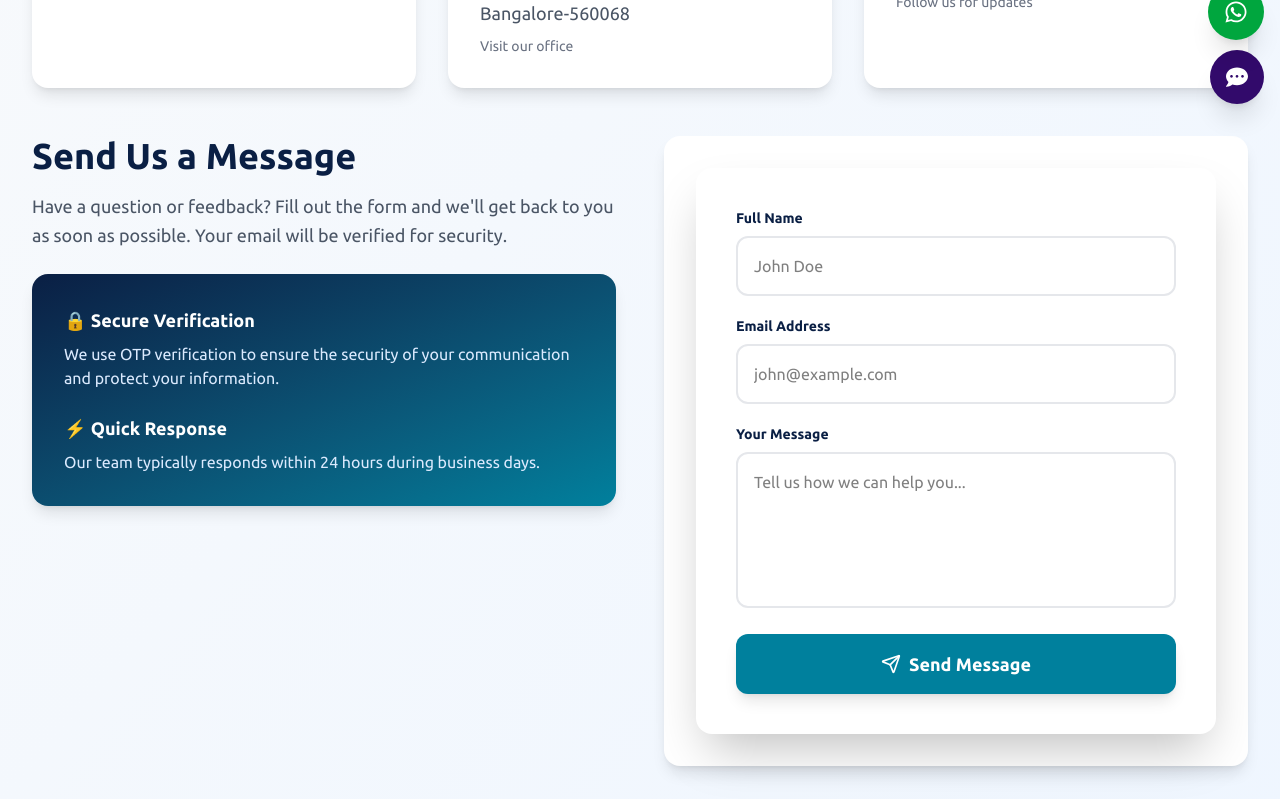
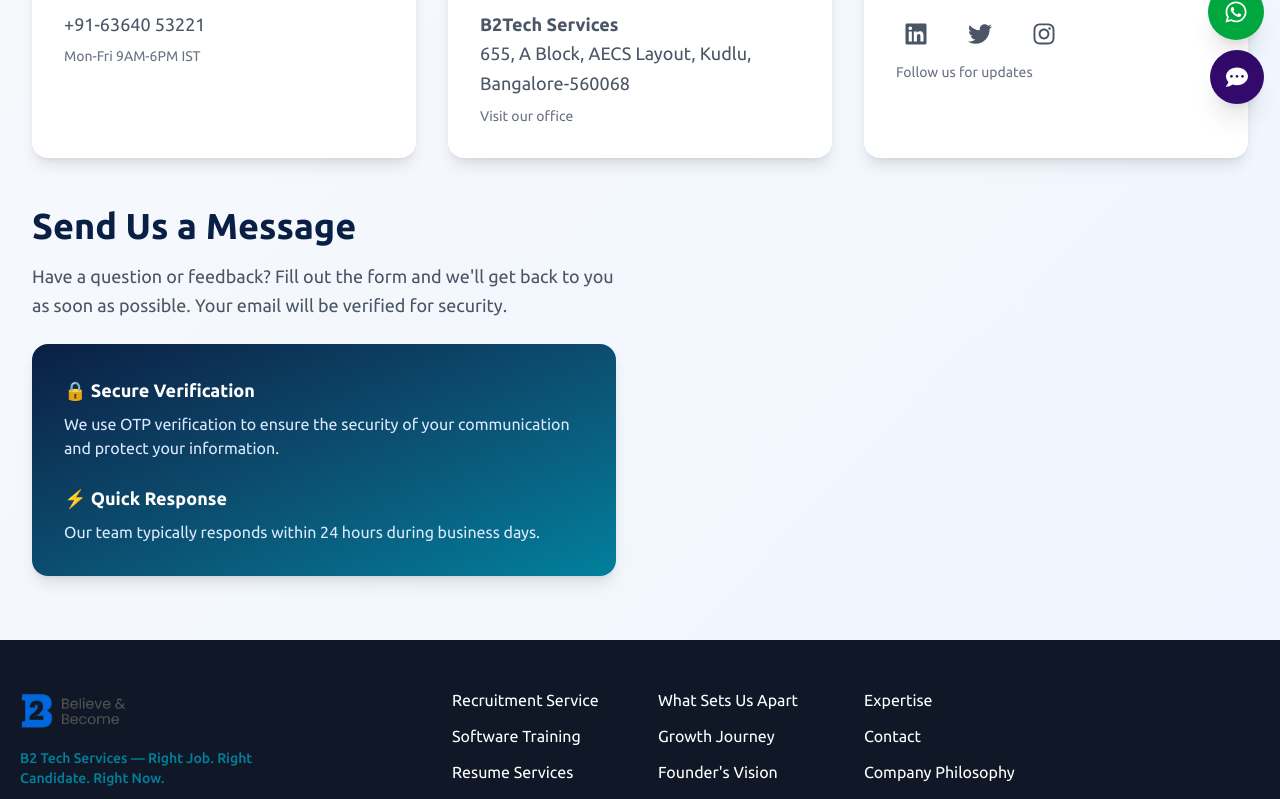
Before and after one commit to CHANDUBIKSHU/check, a React (Vite) app in the folder frontend/: page /contact in a window 1280 px wide. Shown: the part 680-1479 px from the top of the page. Built offline with nearby package versions, Linux system fonts and the light colour scheme; a web font is replaced by a local one.

Commit message:
second commit

```diff
--- a/frontend/src/components/ContactUs.jsx
+++ b/frontend/src/components/ContactUs.jsx
@@ -24,7 +24,7 @@
       </div>
 
       {/* Main Content */}
-      <div className="max-w-7xl mx-auto py-12 sm:py-16 px-4 sm:px-6 lg:px-8 -mt-16 relative z-20">
+      <div className="max-w-7xl mx-auto py-12 sm:py-16 px-4 sm:px-6 lg:px-8 -mt-16 relative z-20" style={{marginTop:'6px'}}>
         {/* Contact Cards */}
         <ContactCards />
 
@@ -57,9 +57,7 @@
           </div>
 
           {/* Right Contact Form */}
-          <div className="bg-white p-6 sm:p-8 rounded-2xl shadow-lg">
-            <ContactForm />
-          </div>
+
         </div>
       </div>
     </div>
```
